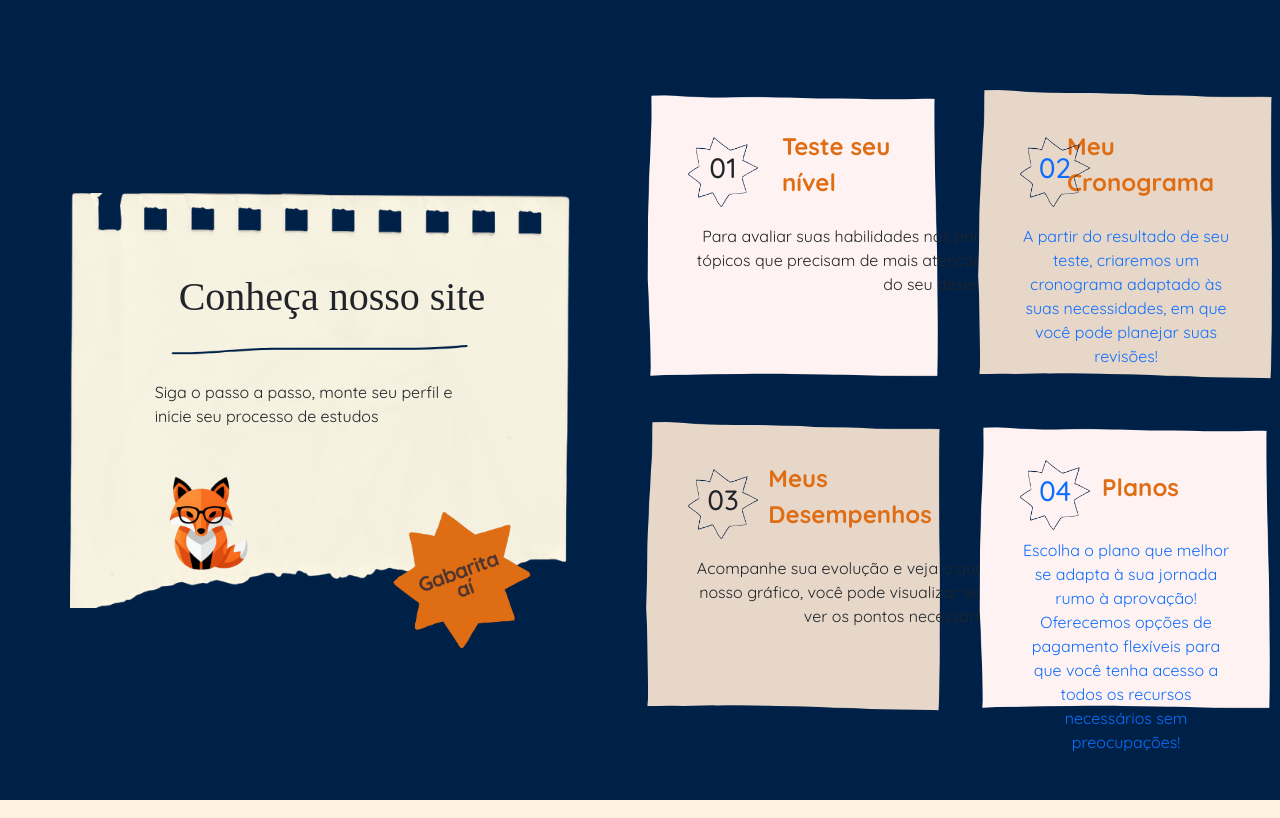
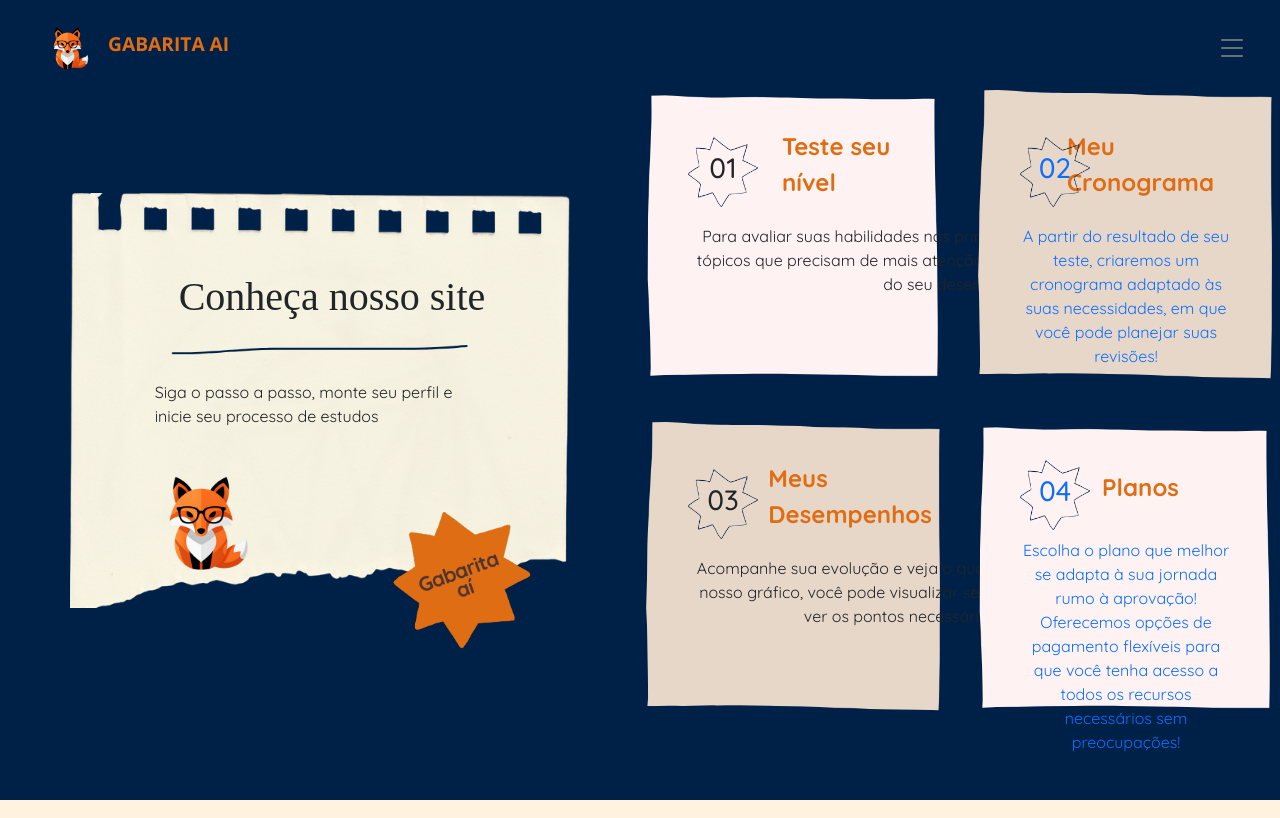
Before and after one commit to LiviaOrmeleze/gabaritaAi, a React (Vite) app in the folder gabarita-ai/: page /conhecanossosite in a window 1280 px wide. Built offline with nearby package versions, Linux system fonts and the light colour scheme.

Commit message:
Adicionando novas opções ao menu e integrando NewHeader nas páginas Conheca e Desempenho

```diff
--- a/gabarita-ai/src/components/Menu.jsx
+++ b/gabarita-ai/src/components/Menu.jsx
@@ -43,6 +43,25 @@ const Menu = () => {
                 <i class="bi bi-card-checklist"></i> Planos
               </Link>
             </li>
+            <li>
+              <Link to="/desempenho" className="dropdown-item">
+              <i class="bi bi-graph-up"></i>  Meu desempenho
+              </Link>
+            </li><li>
+              <Link to="/disciplinas" className="dropdown-item">
+              <i class="bi bi-clipboard-check"></i> Teste seu nível
+              </Link>
+            </li>
+            <li>
+              <Link to="/cronograma" className="dropdown-item">
+              <i class="bi bi-calendar-week"></i>  Meu cronograma
+              </Link>
+            </li>
+            <li>
+              <Link to="/atualidades" className="dropdown-item">
+              <i class="bi bi-newspaper"></i> Atualidades
+              </Link>
+            </li>
           </ul>
         </div>
       </div>
--- a/gabarita-ai/src/components/NewHeader.jsx
+++ b/gabarita-ai/src/components/NewHeader.jsx
@@ -5,7 +5,7 @@ import raposa from "../assets/raposa.png";
 const NewHeader = () => {
   return (
     <>
-      <div className="d-flex justify-content-between  p-4 ">
+      <div className="d-flex justify-content-between  p-2 ">
         <div className="topo-container">
           <img src={raposa} alt="Raposa" className="raposa" />
           <h1 className="titulo-logo">GABARITA AI</h1>
--- a/gabarita-ai/src/pages/Conheca.jsx
+++ b/gabarita-ai/src/pages/Conheca.jsx
@@ -5,11 +5,16 @@ import logo from "../assets/logo.png";
 import estrela from "../assets/estrela.png";
 import Conhecendo from "../components/Conhecendo";
 import linhatorta from "../assets/linhatorta.png";
+import NewHeader from "../components/NewHeader";
 
 const Conheca = () => {
   return (
-    <div className="fundoconheca body min-vh-100 d-flex align-items-center overflow-hidden">
+    <>
+    <div className="fundoconheca min-vh-100 body d-flex align-items-center overflow-hidden">
+      <div className="fixed-top">
 
+      <NewHeader />
+      </div>
 
      <div className="col-12 col-md-6 d-flex justify-content-center position-relative">
       <div className="d-flex align-items-center flex-column ">
@@ -45,6 +50,7 @@ const Conheca = () => {
 
 
     </div>
+</>
   );
 };
 
--- a/gabarita-ai/src/pages/Desempenho.jsx
+++ b/gabarita-ai/src/pages/Desempenho.jsx
@@ -4,6 +4,7 @@ import "../App.css";
 import quadrado from "../assets/quadrado.png"; // Certifique-se de que o caminho da imagem está correto
 
 import { Chart } from "react-google-charts";
+import NewHeader from "../components/NewHeader";
 
 function Desempenho() {
   const materias = [
@@ -51,6 +52,7 @@ function Desempenho() {
       className="fundo-principal p-4"
       style={{ backgroundColor: "#e7d7c9", minHeight: "100vh" }}
     >
+      <NewHeader/>
       <h1
         className="titulo-principal pb-4"
         style={{ fontFamily: "Open Sans", fontWeight: "bold" }}
```
